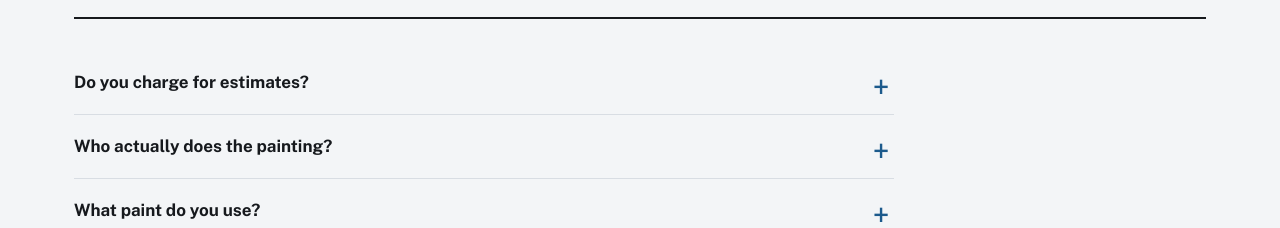
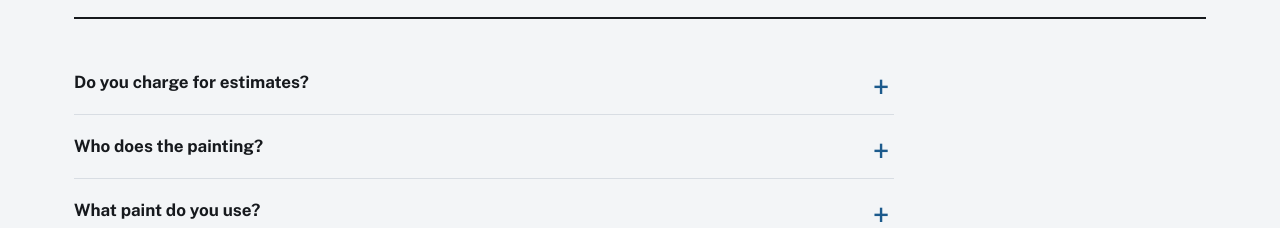
Before and after one commit to hashaton/millerspainting-preview, a plain HTML site: page index.html in a window 1280 px wide. Shown: the part 7175-7403 px from the top of the page. Drawn offline with nearby package versions, Linux system fonts and the light colour scheme.

Commit message:
Reword FAQ answer about who does the painting
Co-Authored-By: Claude Opus 5.5 <noreply@anthropic.com>
Claude-Session: https://claude.ai/code/session_01URvBsxYBGoxP177Kmd1XwM

```diff
--- a/index.html
+++ b/index.html
@@ -540,7 +540,7 @@ footer.site a:hover{text-decoration:underline}
     <div class="sec-top"><h2>Common questions</h2></div>
     <div class="faq">
       <details><summary>Do you charge for estimates?</summary><p>No. Estimates are free. Dennis comes to the house, looks at the job with you and gives you a price.</p></details>
-      <details><summary>Who actually does the painting?</summary><p>Dennis, usually with his son and crew. The person who gives you the estimate is the one on site.</p></details>
+      <details><summary>Who does the painting?</summary><p>Our own family team. Dennis gives every estimate himself and is on site while the work is being done.</p></details>
       <details><summary>What paint do you use?</summary><p>Benjamin Moore.</p></details>
       <details><summary>Do you paint condos?</summary><p>Yes. We paint houses and condos, inside and outside.</p></details>
       <details><summary>Can I use my own colors?</summary><p>Yes. Pick as many as you want for walls, trim, doors and accents.</p></details>
```
